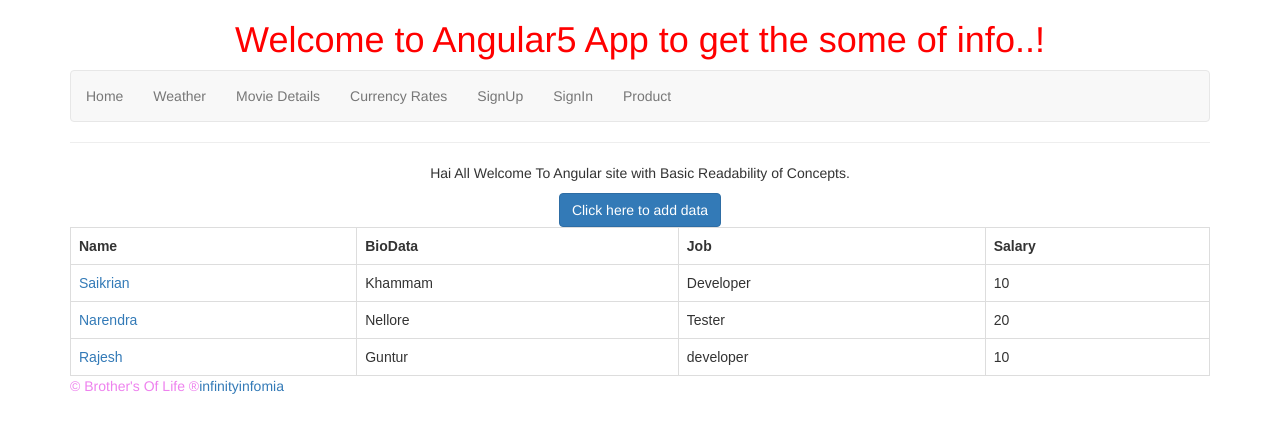
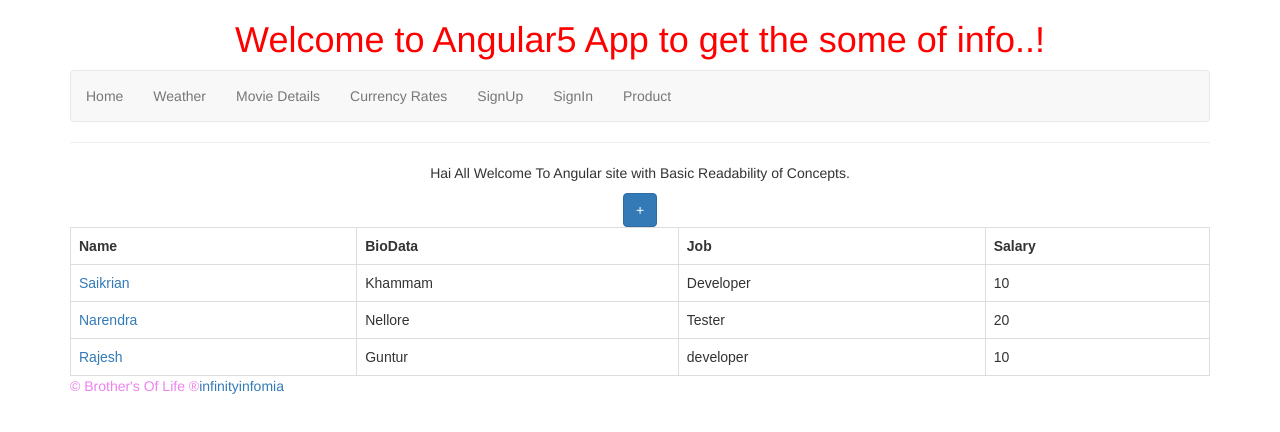
Before and after one commit to potrusaikiran/Angular2Builder, an Angular app: page / in a window 1280 px wide. Shown: the top 432 px of the page. Built offline with nearby package versions, Linux system fonts and the light colour scheme.

Commit message:
added buttons

```diff
--- a/src/app/home/home.component.html
+++ b/src/app/home/home.component.html
@@ -1,7 +1,7 @@
 <p *ngIf="isgrid">Hai All Welcome To Angular site with Basic Readability of Concepts. </p>
 <p *ngIf="!isgrid">Now is in edit </p>
 <div *ngIf="!isclick ||isgrid">
-    <button type="button" class="btn btn-primary" (click)="openpop()">Click here to add data</button>
+    <button type="button" class="btn btn-primary" (click)="openpop()">+</button>
     <table>
         <tr>
             <th>Name</th>
@@ -33,6 +33,6 @@
     <div>
         Salary<input type="text" [(ngModel)]="user.salary" required>
     </div>
-    <button type="button" (click)="addtolist(user)">Save</button>
-    <button type="button" (click)="cancel(user)">Cancel</button>
+    <button type="button"class="btn btn-success"  (click)="addtolist(user)">Save</button>
+    <button type="button" class="btn btn-danger"(click)="cancel(user)">Cancel</button>
 </div>
```
